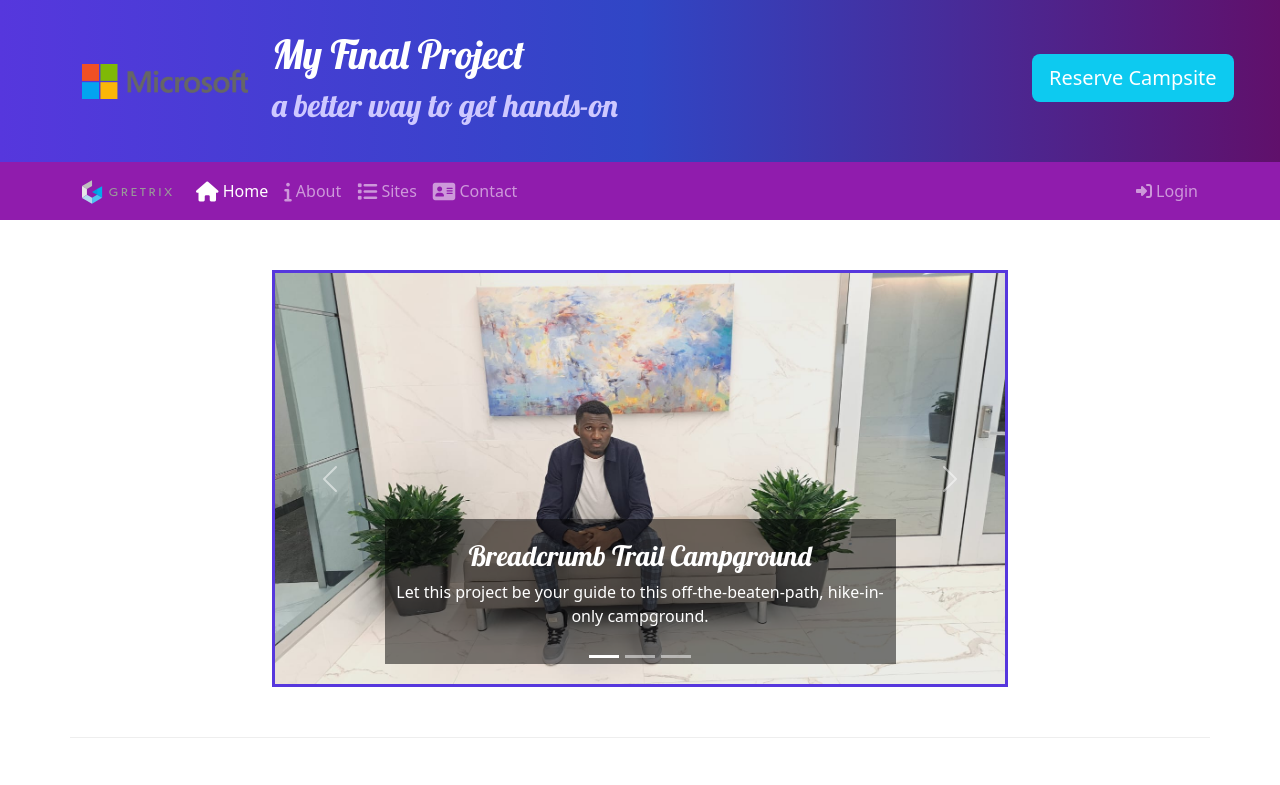
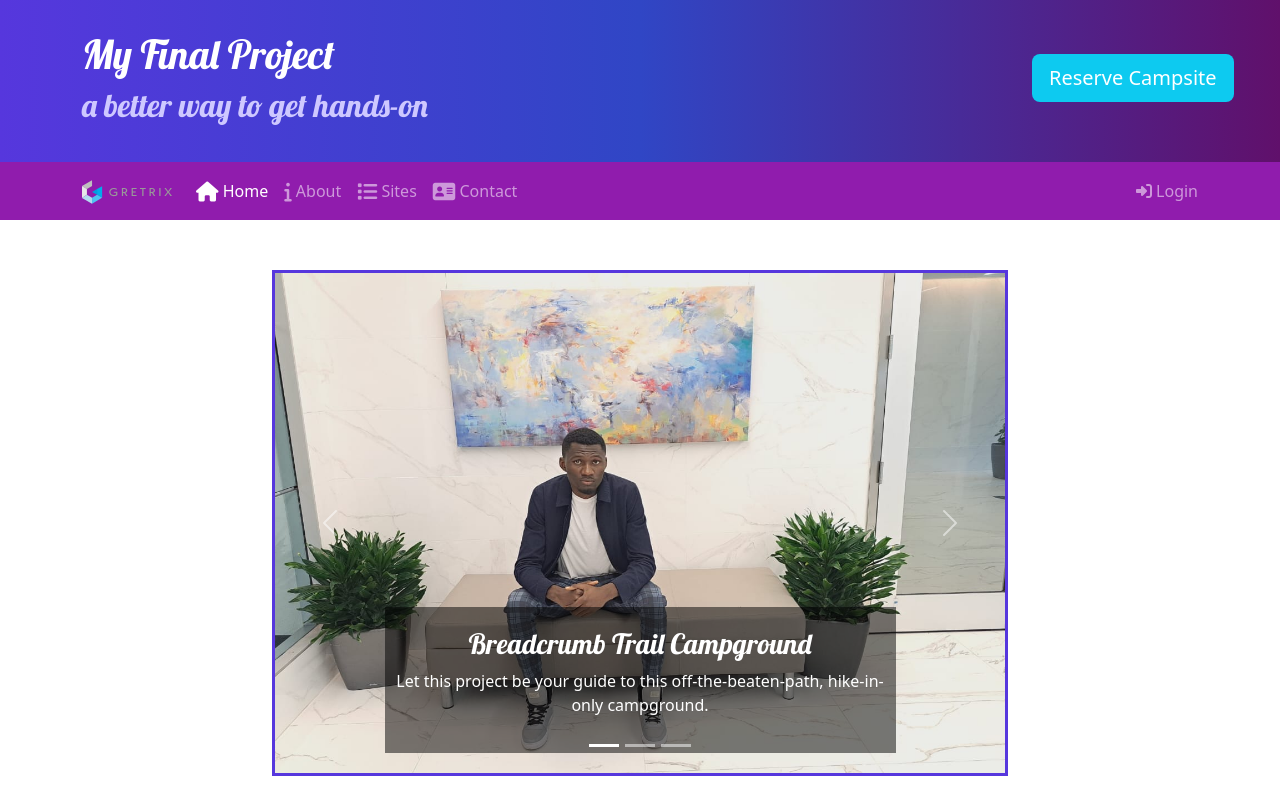
Before and after one commit to henoctshimanga/MyProject, a website built with Parcel: page index.html in a window 1280 px wide. Shown: the top 785 px of the page. Built offline with nearby package versions, Linux system fonts and the light colour scheme; files whose address does not match are found by name.

Commit message:
removed discrepancy on carousel and removed logo

```diff
--- a/css/styles.scss
+++ b/css/styles.scss
@@ -61,5 +61,11 @@ footer {
     border: solid $color-secondary;
 }
 
+.carousel-inner img {
+    width: 100%;
+    height: 500px;
+    object-fit: cover;
+}
+
 @import 'modal';
 @import 'review-section';
--- a/index.html
+++ b/index.html
@@ -23,9 +23,7 @@
     <header>
         <div class="container">
             <div class="row">
-                <div class="col-4 col-sm-3 col-md-2 align-self-center">
-                    <img src="img/microsoft.png" class="img-fluid">
-                </div>
+
                 <div class="col">
                     <h1>My Final Project</h1>
                     <h2>a better way to get hands-on</h2>
```
Also changed, not shown: aboutus.html (+0 -3 lines), contactus.html (+0 -3 lines), 1 other file.
